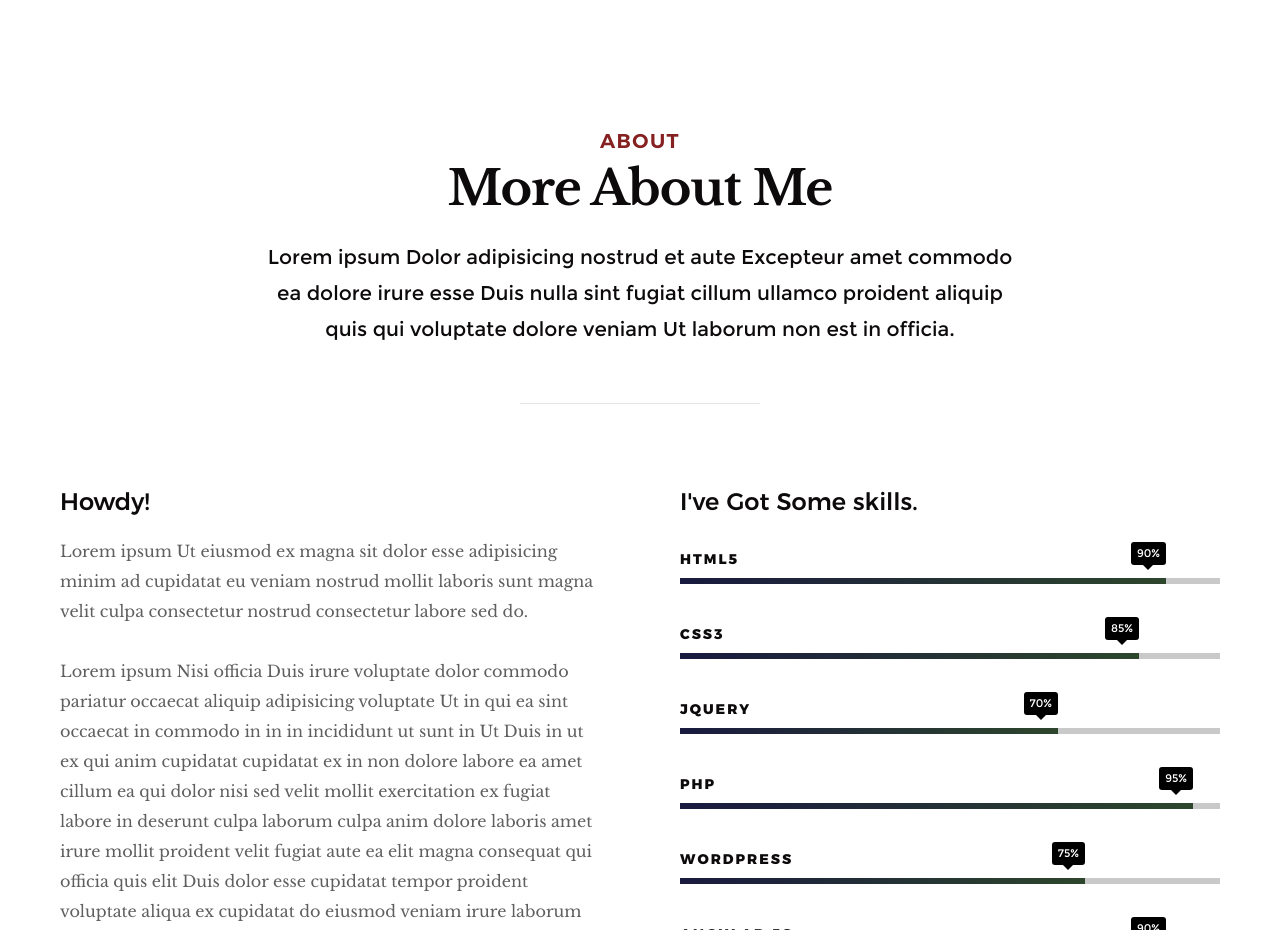
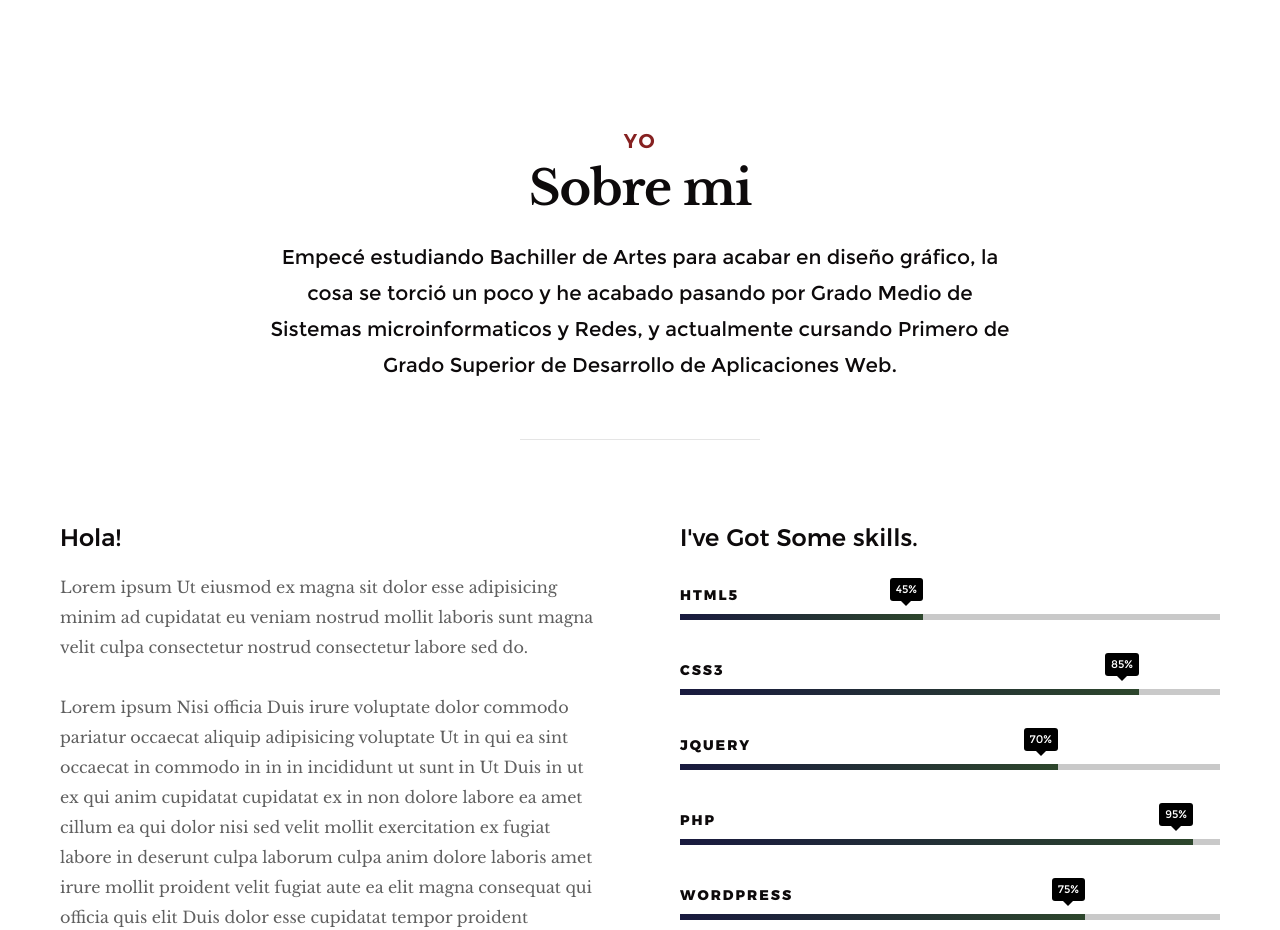
Before and after one commit to EddyBB/eddybb.github.com, a plain HTML site: page index.html in a window 1280 px wide. Shown: the part 820-1750 px from the top of the page. Drawn offline with Linux system fonts and the light colour scheme; grey boxes are pictures that could not be loaded.

Commit message:
cambio en los porcentajes

```diff
--- a/index.html
+++ b/index.html
@@ -127,16 +127,16 @@
 
         <div class="row narrow section-intro has-bottom-sep">
             <div class="col-full text-center">
-                <h3>About</h3>
-                <h1>More About Me</h1>
-                <p class="lead">Lorem ipsum Dolor adipisicing nostrud et aute Excepteur amet commodo ea dolore irure esse Duis nulla sint fugiat cillum ullamco proident aliquip quis qui voluptate dolore veniam Ut laborum non est in officia.</p>
+                <h3>Yo</h3>
+                <h1>Sobre mi</h1>
+                <p class="lead">Empecé estudiando Bachiller de Artes para acabar en diseño gráfico, la cosa se torció un poco y he acabado pasando por Grado Medio de Sistemas microinformaticos y Redes, y actualmente cursando Primero de Grado Superior de Desarrollo de Aplicaciones Web.</p>
             </div>
         </div>
 
         <div class="row about-content">
 
             <div class="col-six tab-full left">
-                <h3>Howdy!</h3>
+                <h3>Hola!</h3>
 
                 <p>Lorem ipsum Ut eiusmod ex magna sit dolor esse adipisicing minim ad cupidatat eu veniam nostrud mollit laboris sunt magna velit culpa consectetur nostrud consectetur labore sed do.</p>
 
@@ -150,7 +150,7 @@
 
                 <ul class="skill-bars">
                     <li>
-                    <div class="progress percent90"><span>90%</span></div>
+                    <div class="progress percent45"><span>45%</span></div>
                     <strong>HTML5</strong>
                     </li>
                     <li>
```
